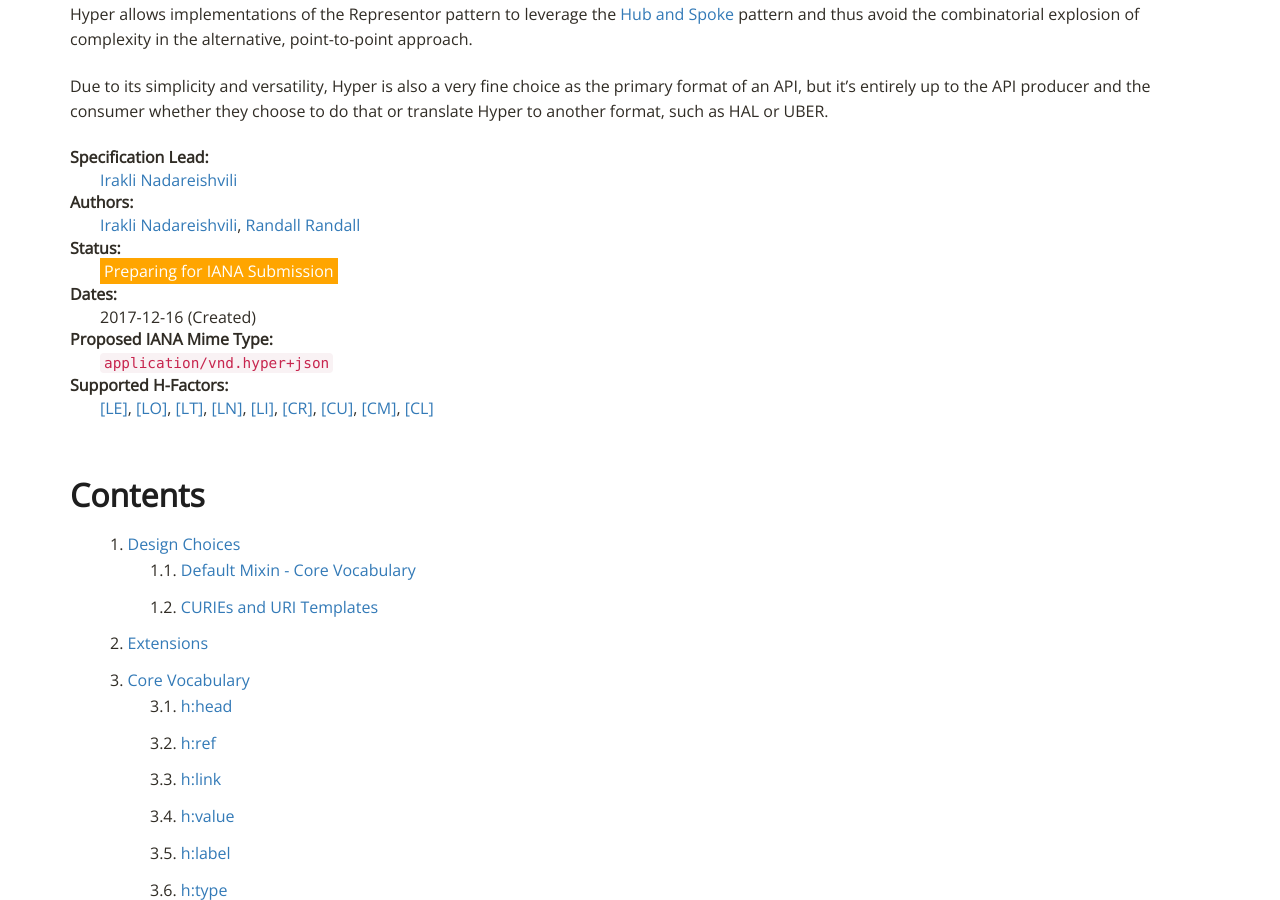
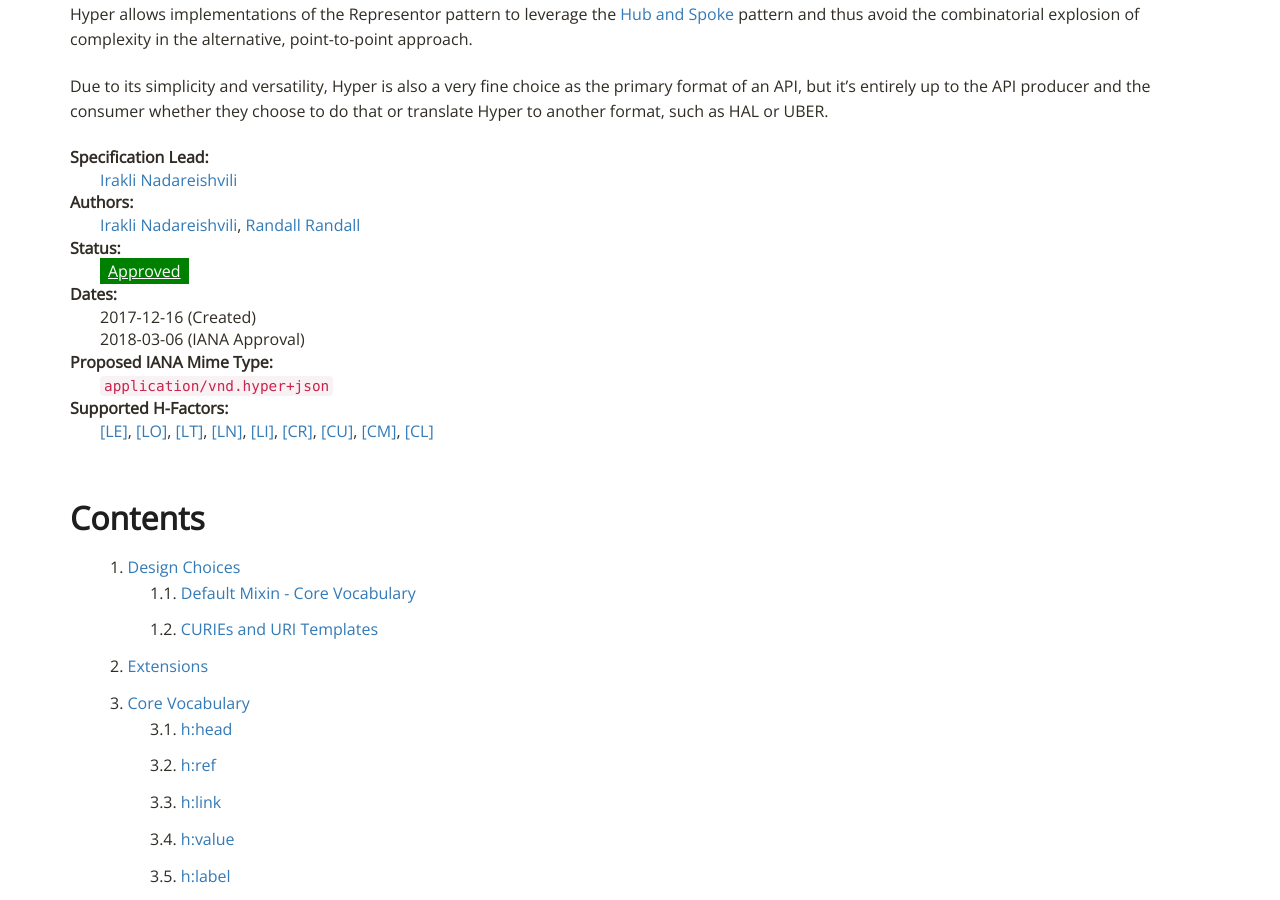
Before and after one commit to inadarei/hyper, a Jekyll site: the page built from spec.md, in a window 1280 px wide and 900 px high, scrolled down 724 px. Built offline with Jekyll 4.4.1, drawn with Linux system fonts in a browser that asks for light colours; nearby versions of some CDN libraries.

Commit message:
IANA approval

```diff
--- a/_includes/authors_updates.html
+++ b/_includes/authors_updates.html
@@ -6,10 +6,11 @@
       <a href="https://github.com/randallsquared">Randall Randall</a></dd>
   <dt>Status:</dt>
       <!--<dd><span class="reg-approved">Preparing for IANA Submission</span></dd>-->
-      <dd><span class="reg-draft">Preparing for IANA Submission</span></dd>
+      <dd><span class="reg-approved"><a href="https://www.iana.org/assignments/media-types/application/vnd.hyper+json">Approved</a></span></dd>
   <dt>Dates:</dt>
   <dd>
     2017-12-16 (Created)<br>
+    2018-03-06 (IANA Approval)<br>
   </dd>
   <dt>Proposed IANA Mime Type:</dt>
   <dd><code>application/vnd.hyper+json</code></dd>
```
